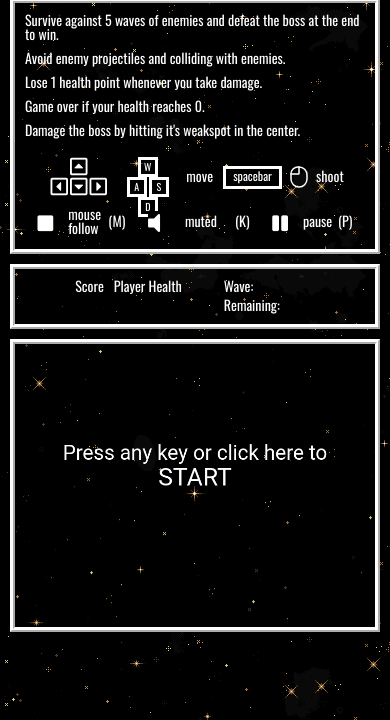
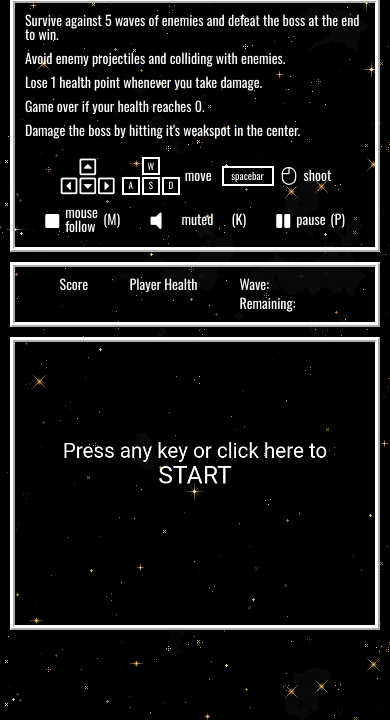
Before and after one commit to fk652/Galactic-Defender, a website built with webpack: page index.html in a window 390 px wide. Shown: the part 124-844 px from the top of the page. Built offline with nearby package versions, Linux system fonts and the light colour scheme.

Commit message:
update css

```diff
--- a/src/styles/main-container.scss
+++ b/src/styles/main-container.scss
@@ -166,6 +166,7 @@ $icon-background-color: black;
 
           .keyboard-key {
             border: 3px solid $main-color;
+            background-color: $icon-background-color;
             font-size: 12px;
             display: flex;
             justify-content: center;
@@ -191,6 +192,7 @@ $icon-background-color: black;
 
           .mouse-click {
             width: 30px;
+            background-color: $icon-background-color;
           }
         }
 
--- a/src/styles/media-1250px.scss
+++ b/src/styles/media-1250px.scss
@@ -15,7 +15,7 @@
 
       .nav-links {
         a {
-          margin: 0 10px 0 10px;
+          margin: 0 10px;
 
           i {
             font-size: 25px;
@@ -53,7 +53,7 @@
           column-gap: 15px;
 
           .keys-container > .keys-icon {
-            margin-right: 15px;
+            margin-right: 10px;
           }
 
           .keys-container:last-of-type {
@@ -141,6 +141,7 @@
 
         #score {
           min-height: 20px;
+          min-width: 75px;
         }
       }
 
@@ -170,8 +171,10 @@
         }
       }
 
-      #wave-info > .wave-text, .wave-numbers {
-        gap: 8px;
+      #wave-info {
+        .wave-text, .wave-numbers {
+          gap: 8px;
+        }
       }
     }
   }
--- a/src/styles/media-480px.scss
+++ b/src/styles/media-480px.scss
@@ -29,7 +29,7 @@
           column-gap: 10px;
 
           .keys-container > .keys-icon {
-            margin-right: 10px;
+            margin-right: 0;
           }
 
           .keys-container:nth-of-type(2) > .keys-icon {
@@ -39,13 +39,13 @@
 
         .keys-container {
           .keys-icon {
-            font-size: 20px;
+            font-size: 19px;
 
             .arrow-icons {
               justify-content: center;
               align-items: center;
-              width: 65px;
-              height: 40px;
+              width: 58px;
+              height: 38px;
 
               i:nth-of-type(3) {
                 margin: 0 2px;
@@ -53,21 +53,26 @@
             }
 
             .keyboard-key {
-              font-size: 10px;
+              font-size: 9px;
               width: 14px;
               height: 14px;
-              margin-right: 2px;
+              border-width: 2px;
+            }
+
+            .keyboard-key:nth-of-type(4) {
+              margin: 0 2px;
             }
 
             .spacebar {
-              width: 45px;
-              height: 14px;
-              font-size: 12px;
-              padding-bottom: 3px;
+              width: 40px;
+              height: 15px;
+              font-size: 10px;
+              padding-bottom: 1px;
+              border-width: 2px;
             }
 
             .mouse-click {
-              width: 24px;
+              width: 20px;
             }
           }
 
@@ -81,25 +86,30 @@
             }
 
             #touch-text {
-              width: 40px;
+              width: 38px;
             }
 
             #pause-text {
-              width: 35px;
+              width: 34px;
             }
           }
 
           #sound-icons-container {
-            width: 32px;
+            width: 26px;
 
             .sound-icon {
-              font-size: 24px;
+              font-size: 22px;
             }
           }
 
           #touch-icons-container .touch-icon,
           #pause-icons-container .pause-icon {
-            font-size: 18px;
+            font-size: 16px;
+          }
+
+          #touch-icons-container,
+          #pause-icons-container {
+            width: 15px;
           }
         }
       }
@@ -118,6 +128,7 @@
 
         #score {
           min-height: 16px;
+          min-width: 60px;
         }
       }
 
@@ -149,8 +160,10 @@
         }
       }
 
-      #wave-info > .wave-text, .wave-numbers {
-        gap: 5px;
+      #wave-info {
+        .wave-text, .wave-numbers {
+          gap: 5px;
+        }
       }
     }
   }
```
Also changed, not shown: dist/main.css.
